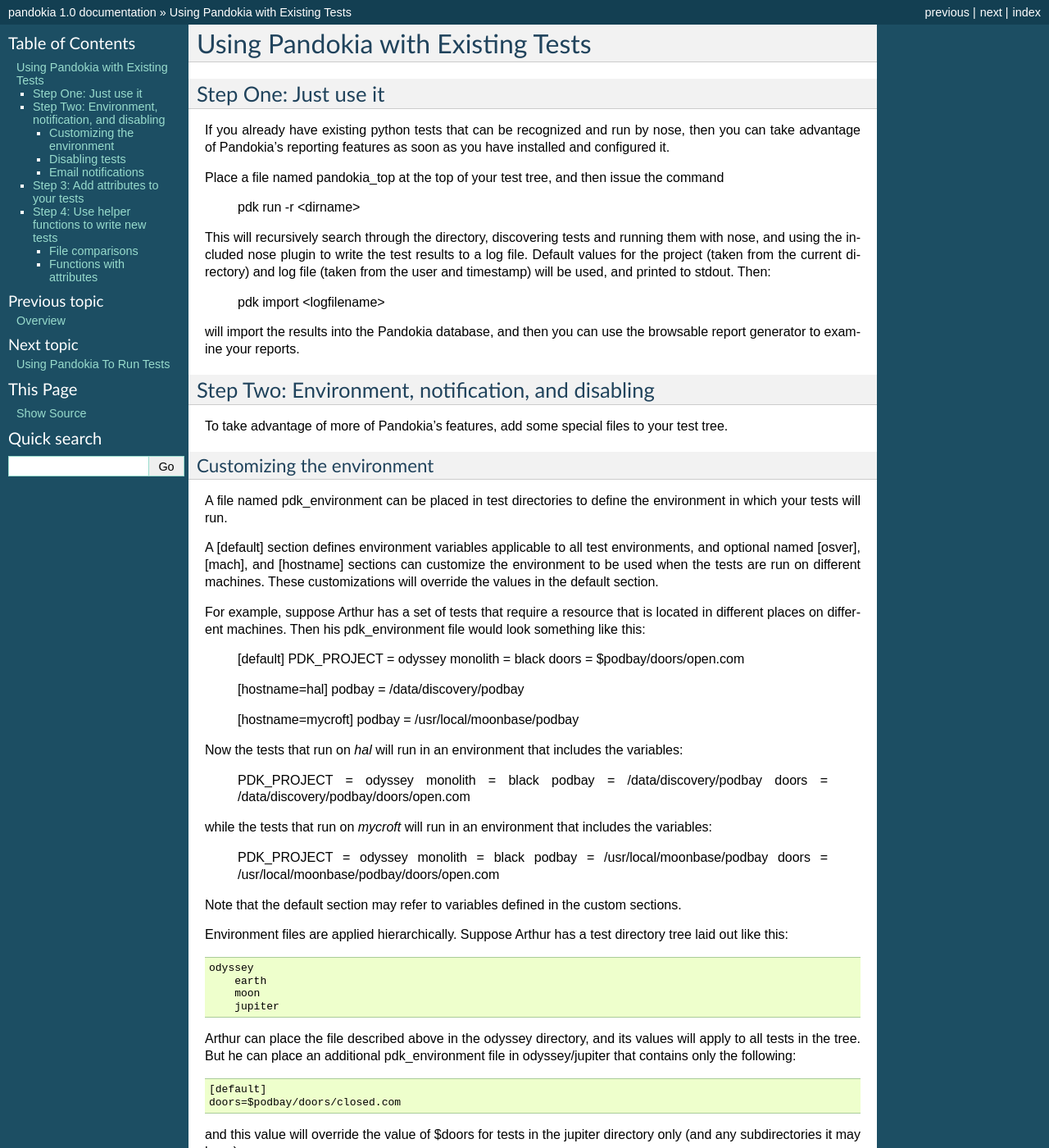
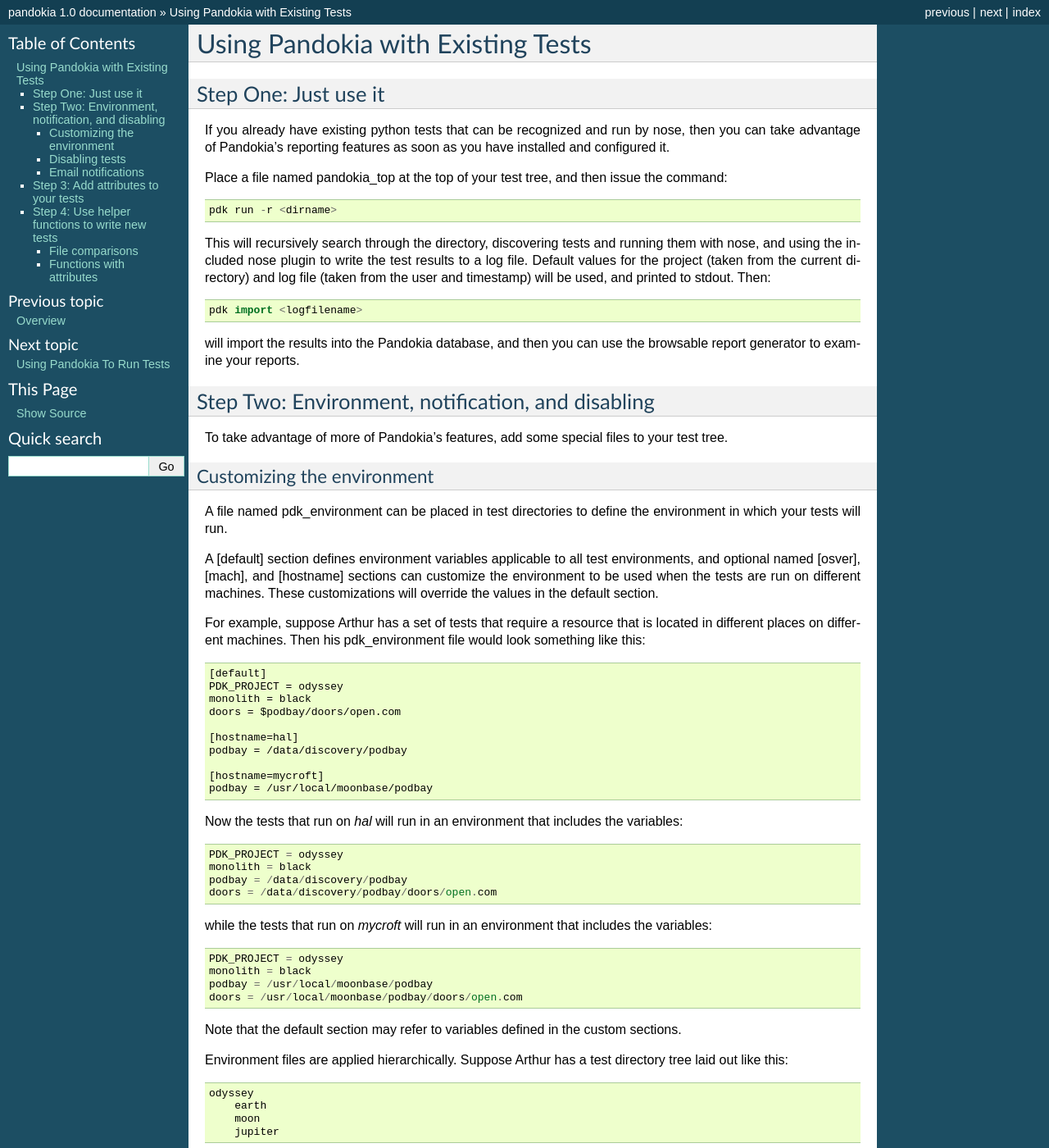
Before and after one commit to spacetelescope/pandokia, a Sphinx documentation site: the page built from doc/source/pdk_aware.txt, in a window 1280 px wide and 1400 px high. Shown: the whole window at 82% size. Built offline with Sphinx 7.4.7, drawn with Linux system fonts in a browser that asks for light colours; formulas are drawn with MathJax 3; some of the changed text lies outside the part shown.

Commit message:
fix some layout (sphinx)
git-svn-id: https://svn.stsci.edu/svn/ssb/etal/pandokia/trunk@37 d34015c8-bcbb-4646-8ac8-8ba5febf221d

```diff
--- a/doc/source/pdk_aware.txt
+++ b/doc/source/pdk_aware.txt
@@ -10,7 +10,7 @@
 features as soon as you have installed and configured it.
 
 Place a file named pandokia_top at the top of your test tree, and then
-issue the command
+issue the command::
 
    pdk run -r <dirname>
 
@@ -18,7 +18,7 @@
 and running them with nose, and using the included nose plugin to
 write the test results to a log file. Default values for the project
 (taken from the current directory) and log file (taken from the
-user and timestamp) will be used, and printed to stdout. Then:
+user and timestamp) will be used, and printed to stdout. Then::
 
    pdk import <logfilename>
 
@@ -46,7 +46,7 @@
 
 For example, suppose Arthur has a set of tests that require a resource
 that is located in different places on different machines. Then his
-pdk_environment file would look something like this:
+pdk_environment file would look something like this::
 
    [default]
    PDK_PROJECT = odyssey
@@ -61,7 +61,7 @@
 
 
 Now the tests that run on *hal* will run in an environment that
-includes the variables:
+includes the variables::
 
   PDK_PROJECT = odyssey
   monolith = black
@@ -69,7 +69,7 @@
   doors = /data/discovery/podbay/doors/open.com
 
 while the tests that run on *mycroft* will run in an environment that
-includes the variables:
+includes the variables::
 
   PDK_PROJECT = odyssey
   monolith = black
@@ -142,7 +142,7 @@
 
 Unlike the previous two features, you will have to issue a couple of
 commands in order to update the contact fields in the database.  On
-the test machine, run:
+the test machine, run::
 
   pdk_gen_contact projectname /directory/name > contact_list.txt
 
@@ -161,10 +161,12 @@
 
 On the server machine,
 
+::
+
   pdk import_contact < contact_list.txt
 
 will update the database with that information, so it will be
-available when you run:
+available when you run::
 
   pdk notify
 
```
